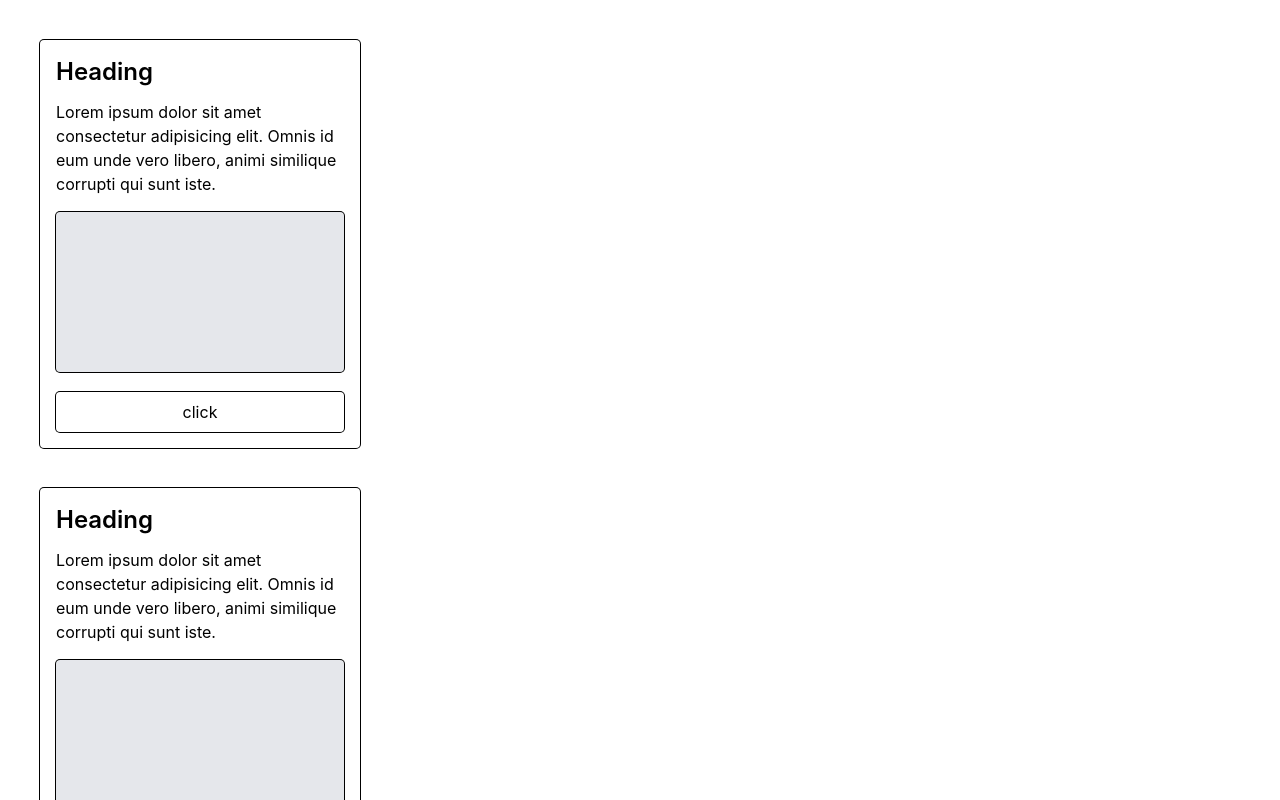
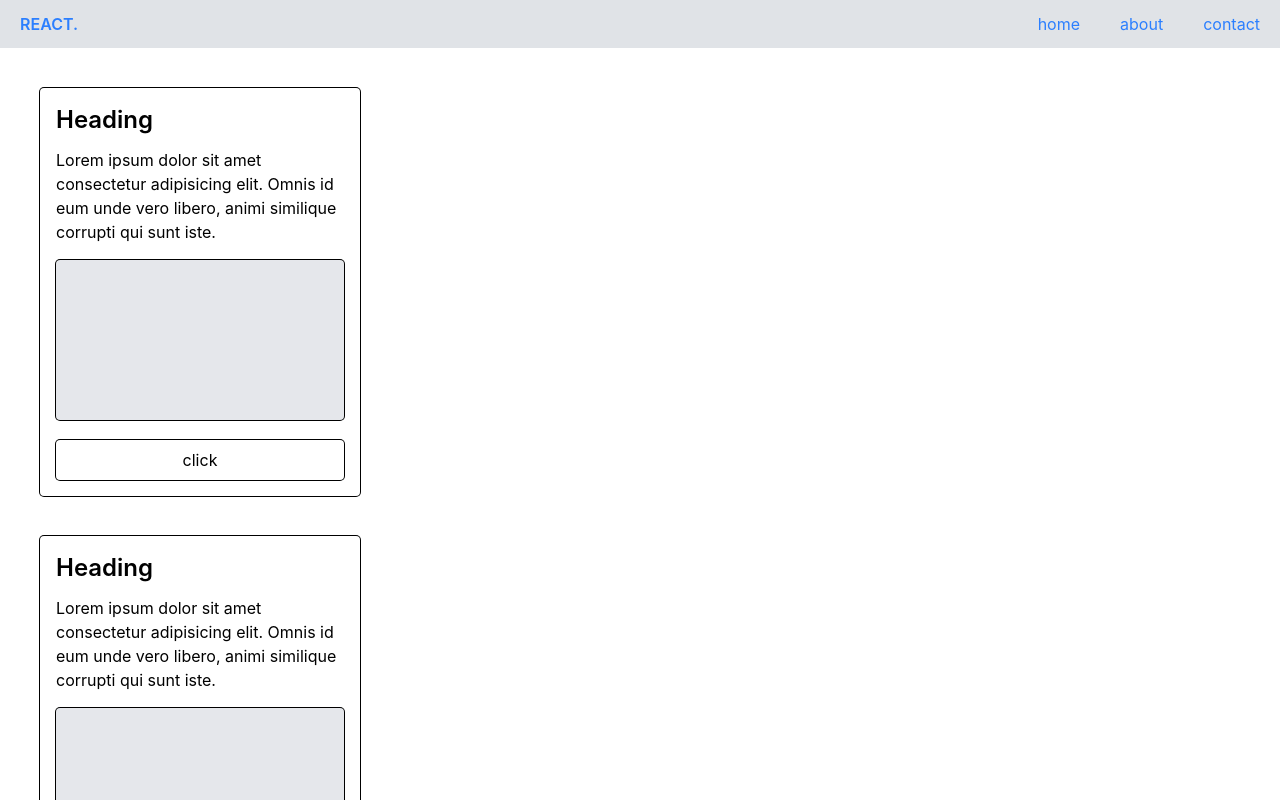
Before and after one commit to dev-lumi/frontend-practice, a React (Vite) app in the folder responsive/: page / in a window 1280 px wide. Shown: the top 800 px of the page. Built offline with nearby package versions, Linux system fonts and the light colour scheme.

Commit message:
small change

```diff
--- a/responsive/src/App.jsx
+++ b/responsive/src/App.jsx
@@ -1,9 +1,11 @@
 import React from 'react'
 import Card from './components/Card'
+import Navbar from './components/Navbar'
 
 const App = () => {
   return (
     <div className='text-blue-500'>
+      <Navbar></Navbar>
       <Card></Card>
       <Card></Card>
 
--- a/responsive/src/components/Navbar.jsx
+++ b/responsive/src/components/Navbar.jsx
@@ -1,16 +1,16 @@
-import React from 'react'
+import React from "react";
 
 const Navbar = () => {
   return (
-    <div>
-        <h1>REACT.</h1>
-        <ul>
-            <li></li>
-            <li></li>
-            <li></li>
-        </ul>
+    <div className="bg-gray-400/30 px-5 py-3 sm:flex justify-between">
+      <h1 className="font-semibold">REACT.</h1>
+      <ul className=" sm:flex gap-10">
+        <li>home</li>
+        <li>about</li>
+        <li>contact</li>
+      </ul>
     </div>
-  )
-}
+  );
+};
 
-export default Navbar
+export default Navbar;
```
